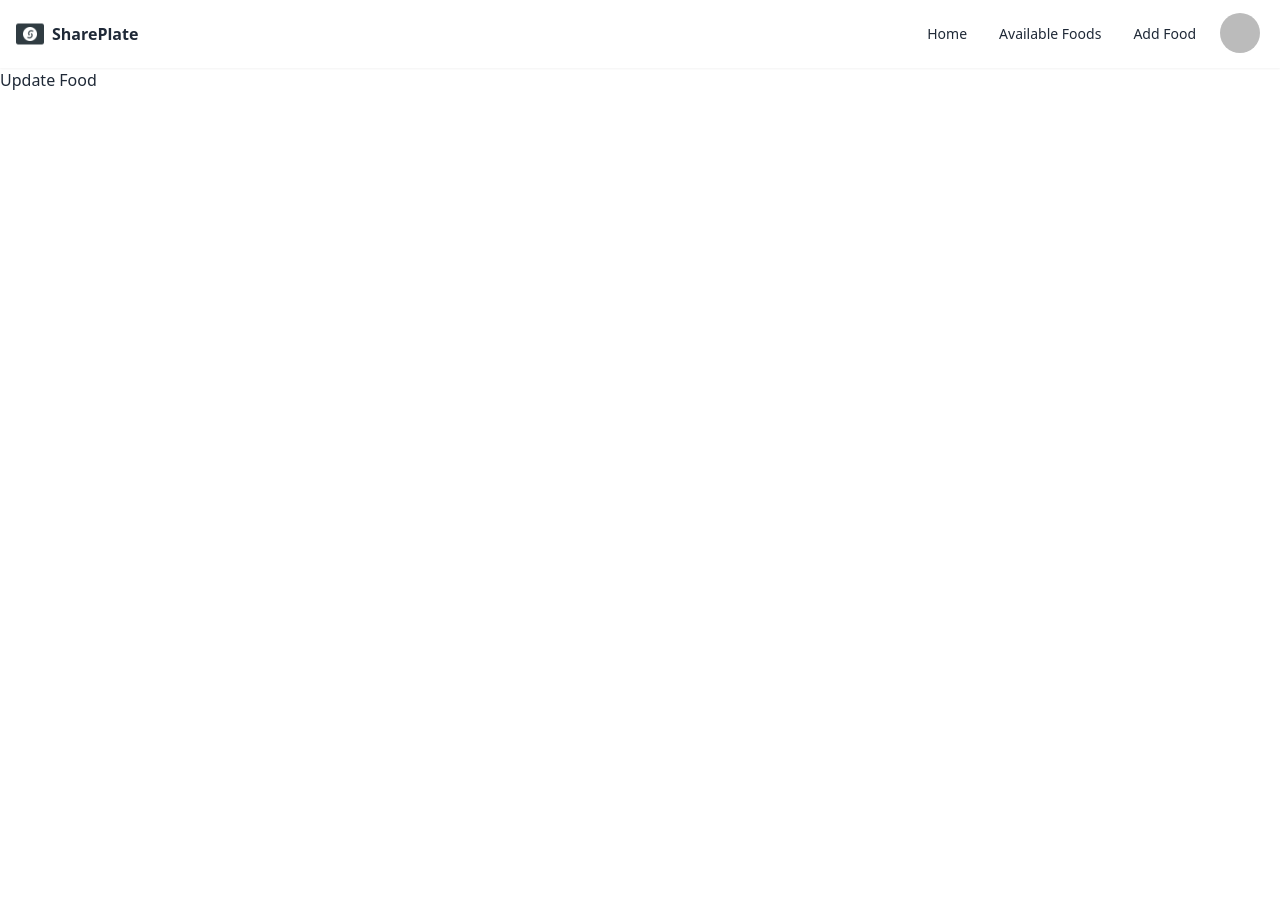
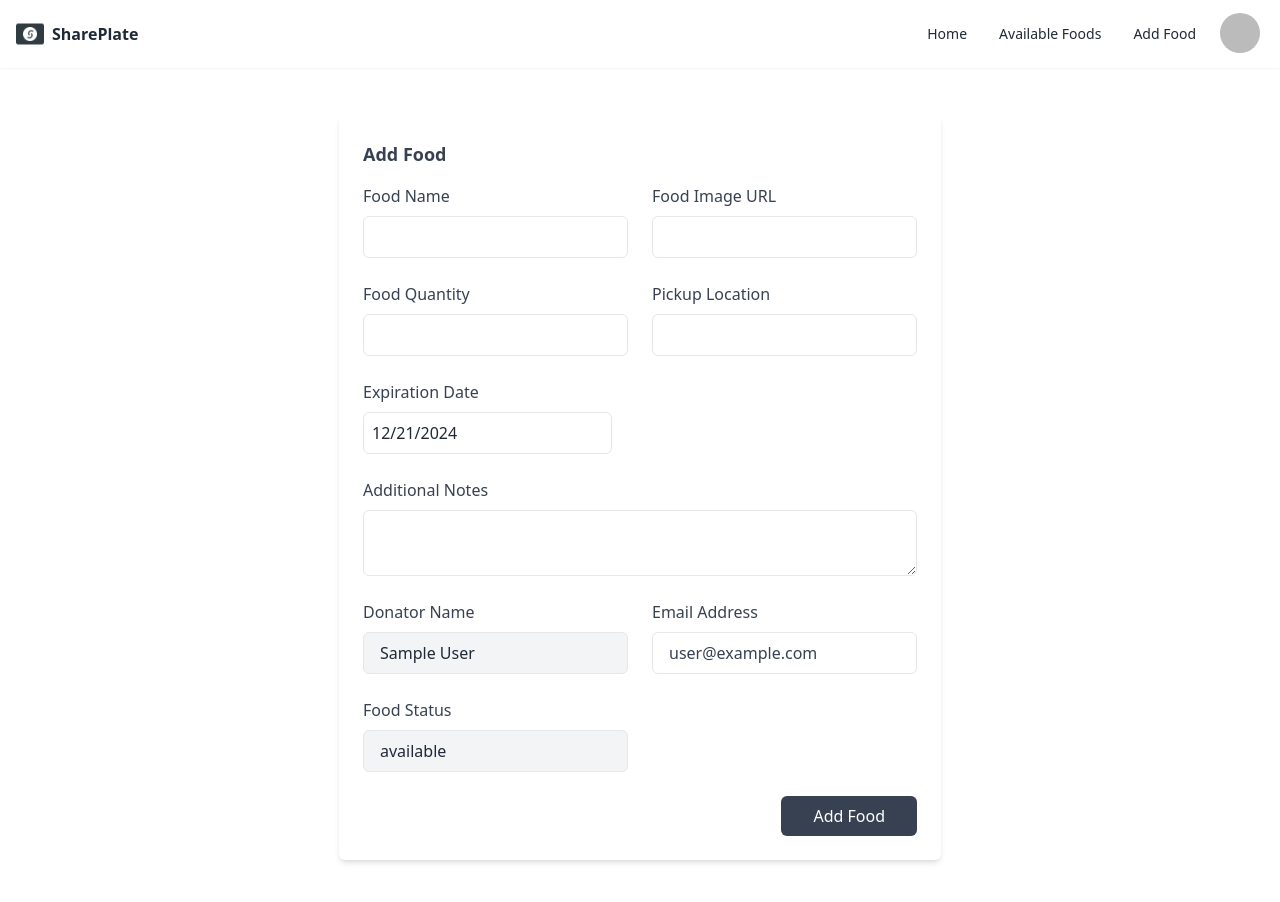
Before and after one commit to Khalid-Saifullaha/share-plates-client, a React (Vite) app: page /update/1 in a window 1280 px wide. Shown: the top 902 px of the page. Before the commit the page ends 800 px from the top, so only its background shows below. Built offline with nearby package versions, Linux system fonts and the light colour scheme; no server answers; sample sign-in values are in the browser's storage.

Commit message:
update added

```diff
--- a/src/pages/ManageMyFoods.jsx
+++ b/src/pages/ManageMyFoods.jsx
@@ -147,7 +147,7 @@ const ManageMyFoods = () => {
                           </button>
 
                           <Link
-                            to={`/update/1`}
+                            to={`/update/${food._id}`}
                             className="text-gray-500 transition-colors duration-200   hover:text-yellow-500 focus:outline-none"
                           >
                             <svg
--- a/src/pages/UpdateFood.jsx
+++ b/src/pages/UpdateFood.jsx
@@ -1,9 +1,214 @@
-import React from "react";
+import { useContext, useEffect, useState } from "react";
+import DatePicker from "react-datepicker";
+import "react-datepicker/dist/react-datepicker.css";
+import { useNavigate, useParams } from "react-router-dom";
+import { AuthContext } from "../providers/AuthProvider";
+import toast from "react-hot-toast";
+import axios from "axios";
 
 const UpdateFood = () => {
+  const navigate = useNavigate();
+  const { user } = useContext(AuthContext);
+  const { id } = useParams();
+
+  const [startDate, setStartDate] = useState(new Date());
+  const [food, setFood] = useState({});
+
+  useEffect(() => {
+    fetchFoodData();
+  }, [id]);
+  const fetchFoodData = async () => {
+    const { data } = await axios.get(
+      `${import.meta.env.VITE_API_URL}/food/${id}`
+    );
+    setFood(data);
+    setStartDate(new Date(data.deadline));
+  };
+
+  const handleSubmit = async (e) => {
+    e.preventDefault();
+    const form = e.target;
+    const foodName = form.foodName.value;
+    const foodImage = form.foodImage.value;
+    const email = form.email.value;
+    const donatorName = form.donatorName.value;
+    const deadline = startDate;
+    const pickupLocation = form.pickupLocation.value;
+    const additionalNotes = form.additionalNotes.value;
+    const foodQuantity = parseFloat(form.foodQuantity.value);
+    const foodStatus = form.foodStatus.value;
+
+    const formData = {
+      foodName,
+      foodImage,
+      foodQuantity,
+      pickupLocation,
+      deadline,
+      additionalNotes,
+      donatorName,
+      email,
+      foodStatus,
+    };
+
+    try {
+      // 1. make a post request
+      await axios.put(`${import.meta.env.VITE_API_URL}/update/${id}`, formData);
+      // 2. Reset form
+      form.reset();
+      // 3. Show toast and navigate
+      toast.success("Data Added Successfully!!!");
+      navigate("/manage-my-foods");
+    } catch (err) {
+      console.log(err);
+      toast.error(err.message);
+    }
+    // make post request
+  };
+
   return (
-    <div>
-      <h2>Update Food</h2>
+    <div className="flex justify-center items-center min-h-[calc(100vh-306px)] my-12">
+      <section className=" p-2 md:p-6 mx-auto bg-white rounded-md shadow-md ">
+        <h2 className="text-lg font-semibold text-gray-700 capitalize ">
+          Add Food
+        </h2>
+
+        <form onSubmit={handleSubmit}>
+          <div className="grid grid-cols-1 gap-6 mt-4 sm:grid-cols-2">
+            {/* Food Name */}
+            <div>
+              <label className="text-gray-700" htmlFor="foodName">
+                Food Name
+              </label>
+              <input
+                id="foodName"
+                name="foodName"
+                defaultValue={food.foodName}
+                type="text"
+                className="block w-full px-4 py-2 mt-2 border rounded-md"
+                required
+              />
+            </div>
+
+            {/* Food Image */}
+            <div>
+              <label className="text-gray-700" htmlFor="foodImage">
+                Food Image URL
+              </label>
+              <input
+                id="foodImage"
+                name="foodImage"
+                defaultValue={food.foodImage}
+                type="url"
+                className="block w-full px-4 py-2 mt-2 border rounded-md"
+                required
+              />
+            </div>
+
+            {/* Food Quantity */}
+            <div>
+              <label className="text-gray-700" htmlFor="foodQuantity">
+                Food Quantity
+              </label>
+              <input
+                id="foodQuantity"
+                name="foodQuantity"
+                defaultValue={food.foodQuantity}
+                type="number"
+                className="block w-full px-4 py-2 mt-2 border rounded-md"
+                required
+              />
+            </div>
+
+            {/* Pickup Location */}
+            <div>
+              <label className="text-gray-700" htmlFor="pickupLocation">
+                Pickup Location
+              </label>
+              <input
+                id="pickupLocation"
+                name="pickupLocation"
+                defaultValue={food.pickupLocation}
+                type="text"
+                className="block w-full px-4 py-2 mt-2 border rounded-md"
+                required
+              />
+            </div>
+
+            {/* Expiration Date */}
+            <div className="flex flex-col gap-2">
+              <label className="text-gray-700">Expiration Date</label>
+              <DatePicker
+                className="border p-2 rounded-md"
+                selected={startDate}
+                onChange={(date) => setStartDate(date)}
+                required
+              />
+            </div>
+
+            {/* Additional Notes */}
+            <div className="col-span-2">
+              <label className="text-gray-700" htmlFor="additionalNotes">
+                Additional Notes
+              </label>
+              <textarea
+                id="additionalNotes"
+                name="additionalNotes"
+                defaultValue={food.additionalNotes}
+                className="block w-full px-4 py-2 mt-2 border rounded-md"
+              ></textarea>
+            </div>
+
+            <div>
+              <label className="text-gray-700" htmlFor="donatorName">
+                Donator Name
+              </label>
+              <input
+                id="donatorName"
+                name="donatorName"
+                type="text"
+                defaultValue={user?.displayName}
+                disabled={true}
+                className="block w-full px-4 py-2 mt-2 border bg-gray-100 rounded-md"
+              />
+            </div>
+
+            <div>
+              <label className="text-gray-700 " htmlFor="emailAddress">
+                Email Address
+              </label>
+              <input
+                id="emailAddress"
+                defaultValue={user?.email}
+                disabled={true}
+                type="email"
+                name="email"
+                className="block w-full px-4 py-2 mt-2 text-gray-700 bg-white border border-gray-200 rounded-md  focus:border-blue-400 focus:ring-blue-300 focus:ring-opacity-40  focus:outline-none focus:ring"
+              />
+            </div>
+
+            {/* Food Status */}
+            <div>
+              <label className="text-gray-700" htmlFor="foodStatus">
+                Food Status
+              </label>
+              <input
+                id="foodStatus"
+                name="foodStatus"
+                type="text"
+                defaultValue="available"
+                disabled={true}
+                className="block w-full px-4 py-2 mt-2 border bg-gray-100 rounded-md"
+              />
+            </div>
+          </div>
+
+          <div className="flex justify-end mt-6">
+            <button className="disabled:cursor-not-allowed px-8 py-2.5 leading-5 text-white transition-colors duration-300 transhtmlForm bg-gray-700 rounded-md hover:bg-gray-600 focus:outline-none focus:bg-gray-600">
+              Add Food
+            </button>
+          </div>
+        </form>
+      </section>
     </div>
   );
 };
```
